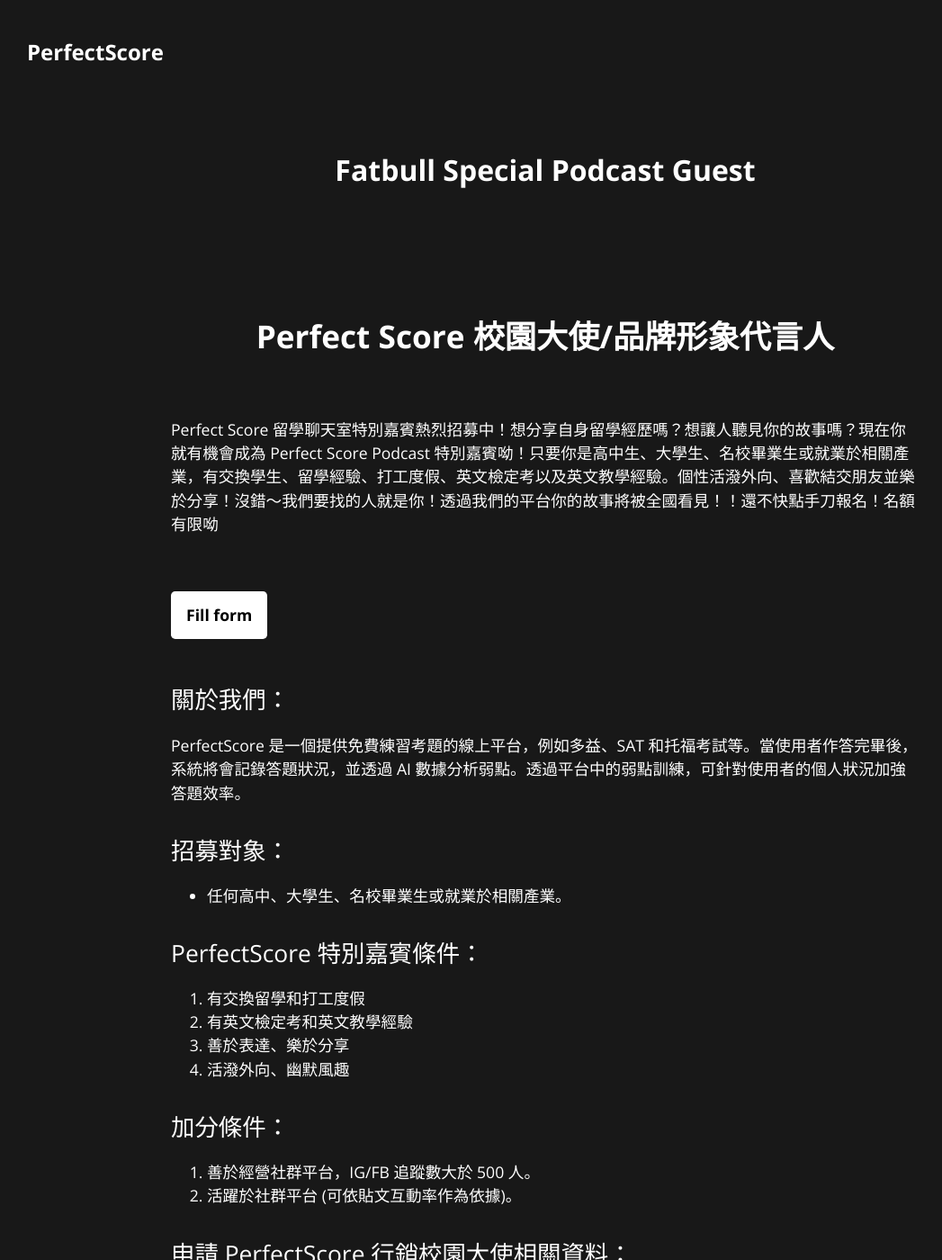
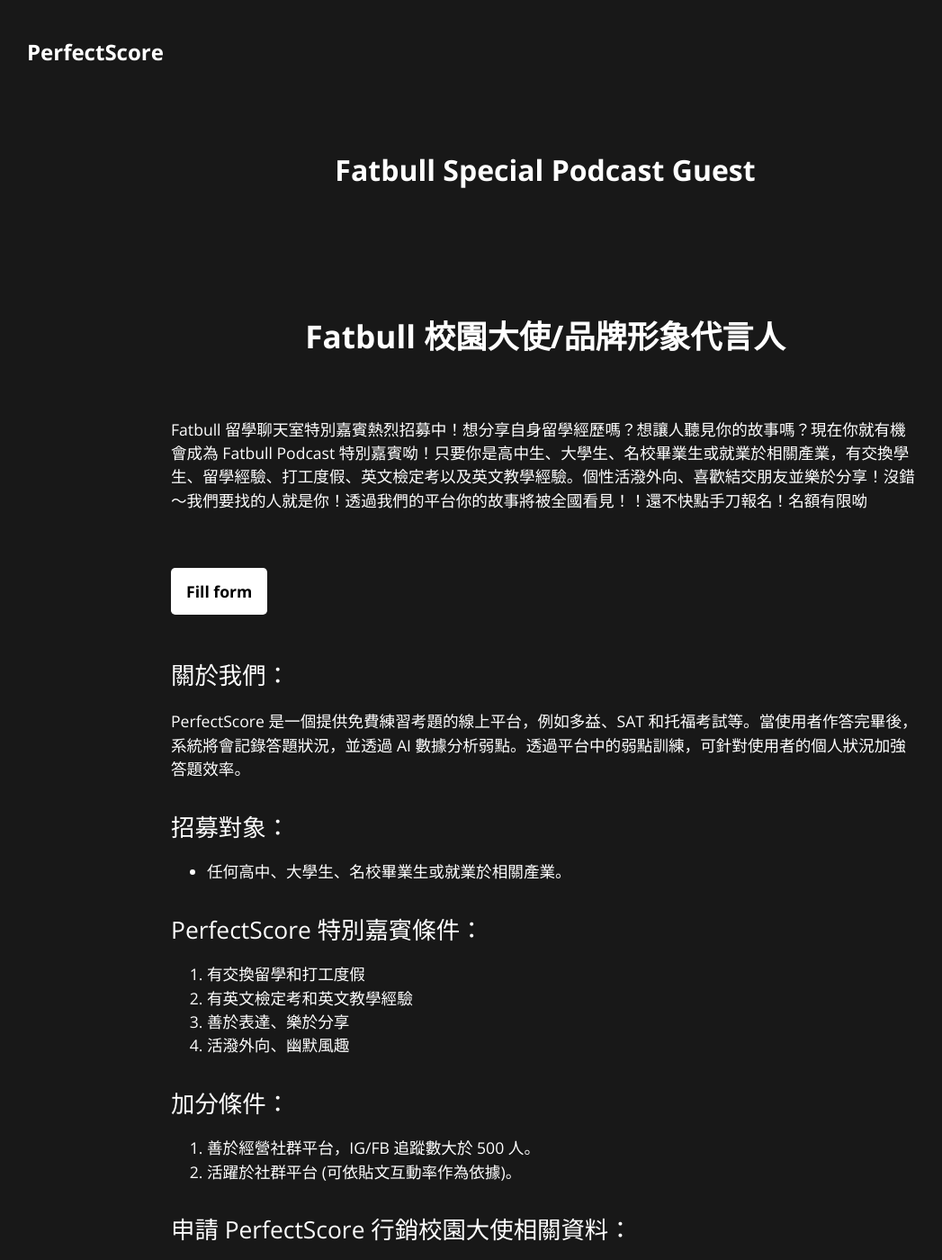
Before and after one commit to FatBullPublic/pages, a Jekyll site: the page built from podcast-guest-ch.md, in a window 1280 px wide and 1400 px high. Shown: the whole window at 90% size, without its empty margins (34-1081 px from the left). Built offline with Jekyll 4.4.1, drawn with Linux system fonts in a browser that asks for light colours; some of the changed text lies outside the part shown.

```diff
--- a/podcast-guest-ch.md
+++ b/podcast-guest-ch.md
@@ -1,10 +1,10 @@
 ---
 layout: podcast
-title: Perfect Score Podcast 特別嘉賓
+title: Fatbull Podcast 特別嘉賓
 ---
-<h1 style="text-align: center; margin-bottom: 64px; font-weight:bold;">Perfect Score 校園大使/品牌形象代言人</h1>
+<h1 style="text-align: center; margin-bottom: 64px; font-weight:bold;">Fatbull 校園大使/品牌形象代言人</h1>
 
-Perfect Score 留學聊天室特別嘉賓熱烈招募中！想分享自身留學經歷嗎？想讓人聽見你的故事嗎？現在你就有機會成為 Perfect Score Podcast 特別嘉賓呦！只要你是高中生、大學生、名校畢業生或就業於相關產業，有交換學生、留學經驗、打工度假、英文檢定考以及英文教學經驗。個性活潑外向、喜歡結交朋友並樂於分享！沒錯～我們要找的人就是你！透過我們的平台你的故事將被全國看見！！還不快點手刀報名！名額有限呦
+Fatbull 留學聊天室特別嘉賓熱烈招募中！想分享自身留學經歷嗎？想讓人聽見你的故事嗎？現在你就有機會成為 Fatbull Podcast 特別嘉賓呦！只要你是高中生、大學生、名校畢業生或就業於相關產業，有交換學生、留學經驗、打工度假、英文檢定考以及英文教學經驗。個性活潑外向、喜歡結交朋友並樂於分享！沒錯～我們要找的人就是你！透過我們的平台你的故事將被全國看見！！還不快點手刀報名！名額有限呦
 
 <br/>
 
@@ -38,12 +38,12 @@ PerfectScore 是一個提供免費練習考題的線上平台，例如多益、S
   #### 請在影片中回答以下問題：
 
   1. 請簡短自我介紹。
-  2. 為什麼想成為 Perfect Score Podcast 特別嘉賓？
+  2. 為什麼想成為 Fatbull Podcast 特別嘉賓？
   3. 透過我們的平台想分享的相關內容？
      <br />
      <br />
 
-- ### Perfect Score Podcast 特別嘉賓申請表
+- ### Fatbull Podcast 特別嘉賓申請表
 
   [Fill form](https://2bs9m2ujxlo.typeform.com/to/A8yMM139){: .btn#page-btn}
   <br/>
```
Also changed, not shown: index.md (+3 -1 lines), podcast-guest-en.md (+4 -4 lines), student-ambassador.md (+1 -1 lines), assets/img/apple-touch-icon.png, assets/img/favicon-16x16.png, assets/img/favicon-32x32.png, assets/img/favicon.png.
